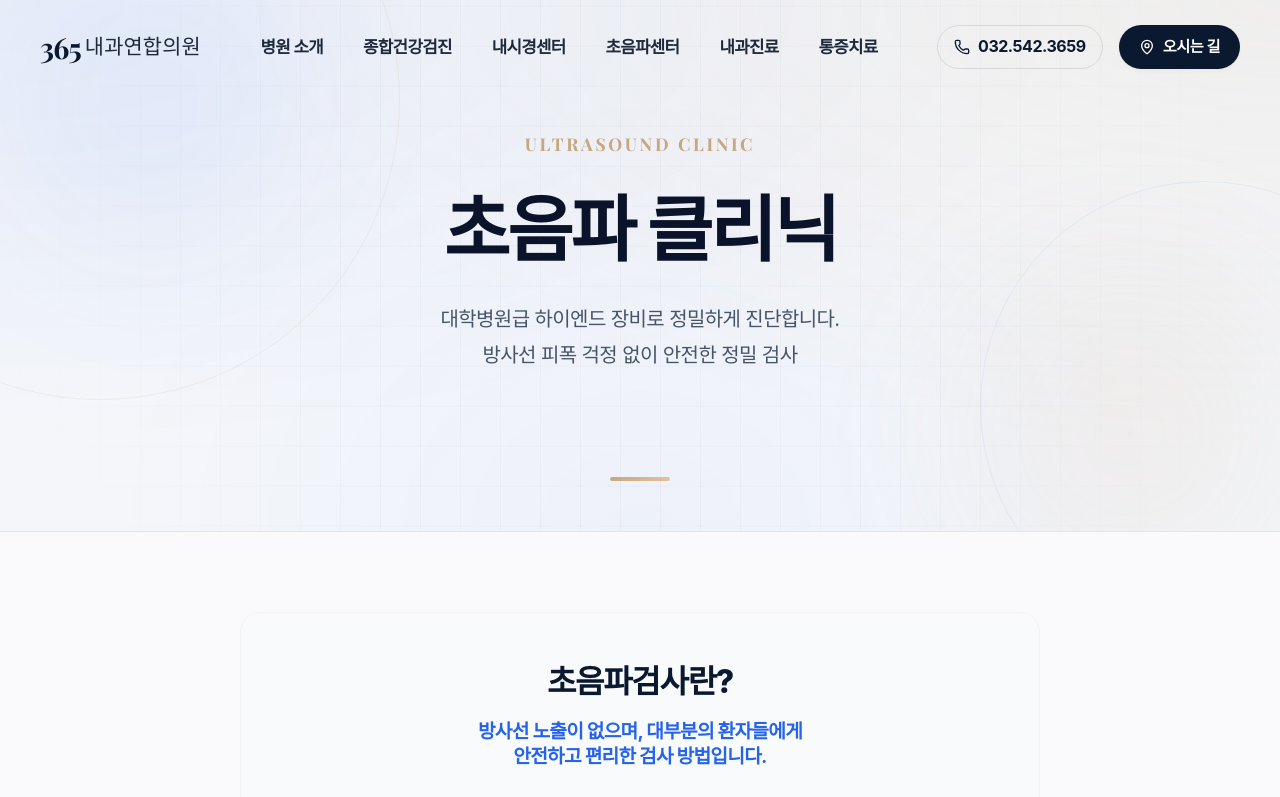
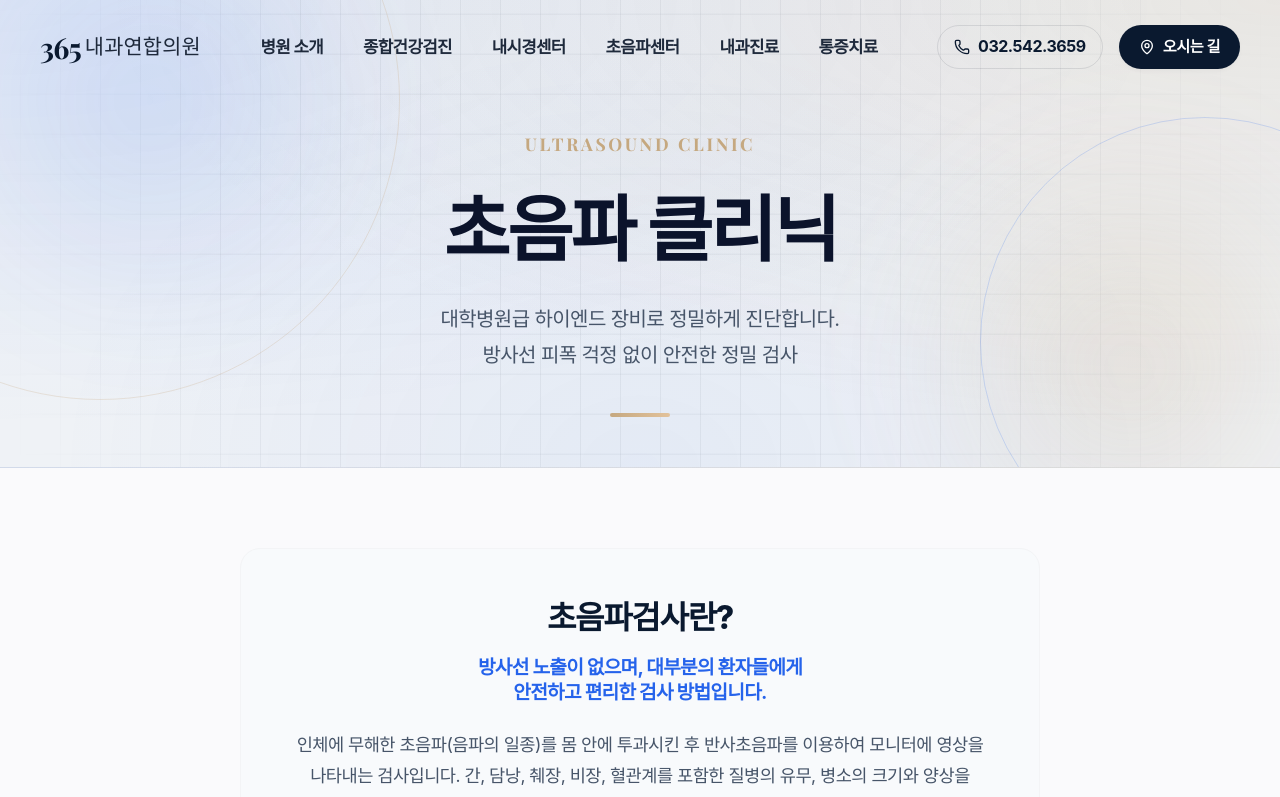
Before and after one commit to bnam1321-bit/365-clinic-web, a Next.js app: page /ultrasound in a window 1280 px wide. Shown: the top 797 px of the page. Built offline with nearby package versions, Linux system fonts and the light colour scheme; a web font is replaced by a local one.

Commit message:
Enhance subpage hero contrast and add horizontal expand animation to the gold line point

```diff
--- a/src/components/ui/SplitHero.module.css
+++ b/src/components/ui/SplitHero.module.css
@@ -4,14 +4,14 @@
   min-height: 100vh;
   display: flex;
   align-items: center;
-  background-color: #F4F6FA;
+  background-color: #EFF2F6;
   background-image:
-    radial-gradient(at 0% 0%, rgba(37, 99, 235, 0.05) 0px, transparent 60%),
-    radial-gradient(at 100% 0%, rgba(197, 168, 128, 0.1) 0px, transparent 60%),
-    radial-gradient(at 50% 100%, rgba(37, 99, 235, 0.03) 0px, transparent 60%);
+    radial-gradient(at 0% 0%, rgba(37, 99, 235, 0.08) 0px, transparent 65%),
+    radial-gradient(at 100% 0%, rgba(197, 168, 128, 0.16) 0px, transparent 65%),
+    radial-gradient(at 50% 100%, rgba(37, 99, 235, 0.06) 0px, transparent 65%);
   overflow: hidden;
   padding-top: 64px; /* Offset for header */
-  border-bottom: 1px solid rgba(10, 25, 47, 0.05);
+  border-bottom: 1px solid rgba(10, 25, 47, 0.06);
 }
 
 .splitHero::before {
@@ -21,12 +21,12 @@
   left: 0;
   right: 0;
   bottom: 0;
-  background-image: linear-gradient(rgba(10, 25, 47, 0.025) 1px, transparent 1px),
-                    linear-gradient(90deg, rgba(10, 25, 47, 0.025) 1px, transparent 1px);
+  background-image: linear-gradient(rgba(10, 25, 47, 0.05) 1px, transparent 1px),
+                    linear-gradient(90deg, rgba(10, 25, 47, 0.05) 1px, transparent 1px);
   background-size: 40px 40px;
   background-position: center center;
-  mask-image: radial-gradient(circle at center, black 50%, transparent 95%);
-  -webkit-mask-image: radial-gradient(circle at center, black 50%, transparent 95%);
+  mask-image: radial-gradient(circle at center, black 60%, transparent 98%);
+  -webkit-mask-image: radial-gradient(circle at center, black 60%, transparent 98%);
   z-index: 1;
   pointer-events: none;
 }
@@ -138,16 +138,6 @@
   position: relative;
 }
 
-.textOnlyContainer::after {
-  content: '';
-  display: block;
-  width: 60px;
-  height: 4px;
-  background: linear-gradient(90deg, var(--color-accent-gold), #E2C29B);
-  border-radius: var(--radius-full);
-  margin: 2.5rem auto 0 auto;
-}
-
 .textOnlyContainer .heroLeft {
   padding-right: 0;
 }
@@ -168,12 +158,35 @@
   justify-content: center;
 }
 
-/* Background Glow Orbs */
+/* goldLine styling and animations */
+.goldLine {
+    width: 60px;
+    height: 4px;
+    background: linear-gradient(90deg, var(--color-accent-gold), #E2C29B);
+    border-radius: var(--radius-full);
+    margin: 2.5rem auto 0 auto;
+    animation: expandLine 1.2s cubic-bezier(0.16, 1, 0.3, 1) both;
+    animation-delay: 0.4s;
+    transform-origin: center;
+}
+
+@keyframes expandLine {
+    0% {
+        transform: scaleX(0);
+        opacity: 0;
+    }
+    100% {
+        transform: scaleX(1);
+        opacity: 1;
+    }
+}
+
+/* Background Glow Orbs - Made More Distinct */
 .glow1 {
     position: absolute;
     width: 500px;
     height: 500px;
-    background: radial-gradient(circle, rgba(37, 99, 235, 0.06) 0%, transparent 70%);
+    background: radial-gradient(circle, rgba(37, 99, 235, 0.12) 0%, transparent 70%);
     top: -150px;
     left: -100px;
     filter: blur(50px);
@@ -185,7 +198,7 @@
     position: absolute;
     width: 500px;
     height: 500px;
-    background: radial-gradient(circle, rgba(197, 168, 128, 0.12) 0%, transparent 70%);
+    background: radial-gradient(circle, rgba(197, 168, 128, 0.22) 0%, transparent 70%);
     bottom: -150px;
     right: -100px;
     filter: blur(50px);
@@ -193,12 +206,12 @@
     pointer-events: none;
 }
 
-/* Elegant Outline Circles */
+/* Elegant Outline Circles - Made More Distinct */
 .circle1 {
     position: absolute;
     width: 600px;
     height: 600px;
-    border: 1px solid rgba(197, 168, 128, 0.15);
+    border: 1px solid rgba(197, 168, 128, 0.25);
     border-radius: 50%;
     top: -200px;
     left: -200px;
@@ -210,7 +223,7 @@
     position: absolute;
     width: 450px;
     height: 450px;
-    border: 1px solid rgba(37, 99, 235, 0.08);
+    border: 1px solid rgba(37, 99, 235, 0.18);
     border-radius: 50%;
     bottom: -100px;
     right: -150px;
--- a/src/components/ui/SplitHero.tsx
+++ b/src/components/ui/SplitHero.tsx
@@ -25,6 +25,7 @@ export default function SplitHero({ badge, title, subtitle, imagePath, actions }
                         <span className={`${styles.heroBadge} ${!imagePath ? styles.centerBadge : ''}`}>{badge}</span>
                         <h1 className={styles.heroTitle}>{title}</h1>
                         <p className={styles.heroSubtitle}>{subtitle}</p>
+                        {!imagePath && <div className={styles.goldLine}></div>}
                         {actions && <div className={styles.heroActions}>{actions}</div>}
                     </FadeIn>
                 </div>
```
